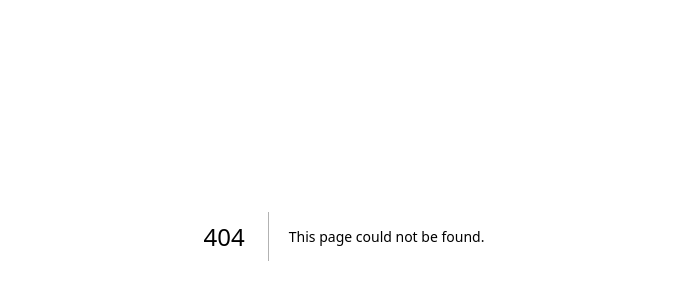
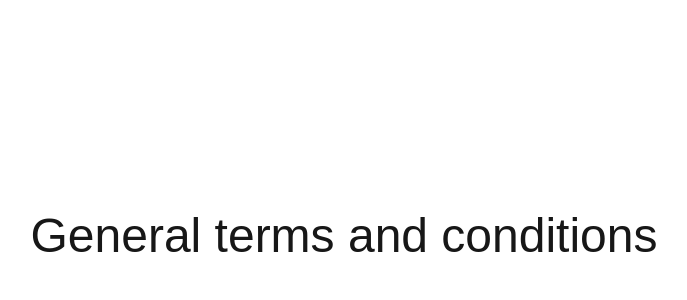
Before and after one commit to SimonSchoetz/femlives, a Next.js app: page /gtc in a window 1280 px wide. Before the commit this address had no page. Shown: the part 164-464 px from the top of the page, without its empty margins (296-983 px from the left). Built offline with nearby package versions, Linux system fonts and the light colour scheme.

Commit message:
main: set up page routes for gtc and imprint

```diff
--- /dev/null
+++ b/src/app/gtc/page.tsx
@@ -0,0 +1,7 @@
+export default function Home() {
+  return (
+    <main>
+      <h1 className='text-5xl'>General terms and conditions</h1>
+    </main>
+  );
+}
--- /dev/null
+++ b/src/app/imprint/page.tsx
@@ -0,0 +1,7 @@
+export default function Home() {
+  return (
+    <main>
+      <h1 className='text-5xl'>Imprint</h1>
+    </main>
+  );
+}
```
